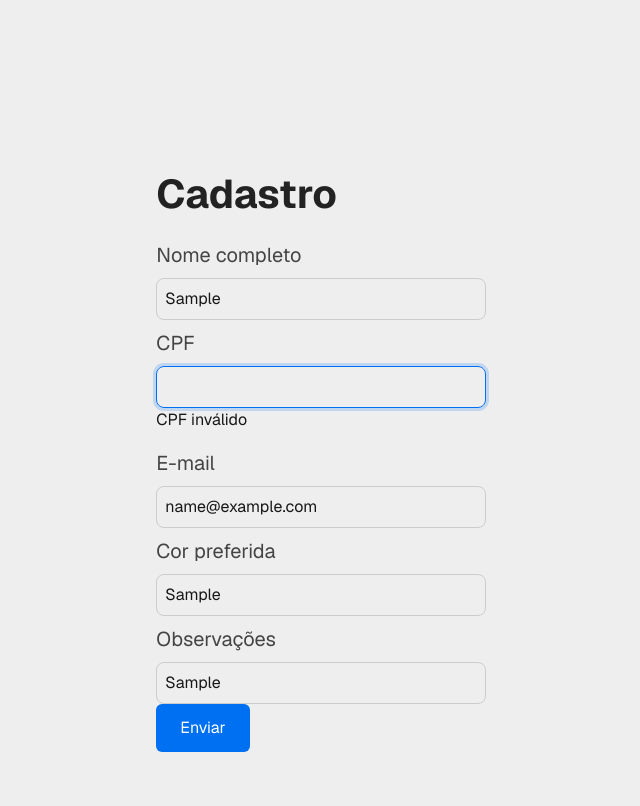
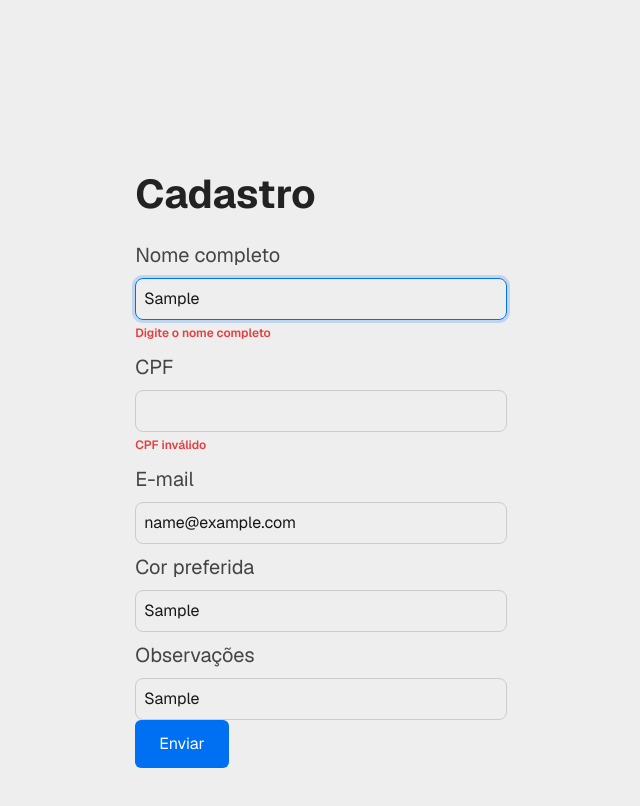
Before and after one commit to lipe-pepe/eteg-challenge, a Next.js app in the folder frontend/: page / in a window 1280 px wide. Both pictures are taken after typing "Sample", "Sample", "name@example.com", "Sample", "Sample" into the empty fields and a click on the button "Enviar". Shown: the top 806 px of the page, without its empty margins (319-959 px from the left). Built offline with nearby package versions, Linux system fonts and the light colour scheme.

Commit message:
feat: :sparkles: added create client service

```diff
--- a/frontend/src/app/layout.tsx
+++ b/frontend/src/app/layout.tsx
@@ -13,7 +13,7 @@ const geistMono = Geist_Mono({
 });
 
 export const metadata: Metadata = {
-  title: "John Doe's Form",
+  title: "Cadastro",
 };
 
 export default function RootLayout({
--- a/frontend/src/components/Form.tsx
+++ b/frontend/src/components/Form.tsx
@@ -4,18 +4,20 @@ import { useForm, SubmitHandler } from "react-hook-form";
 import { zodResolver } from "@hookform/resolvers/zod";
 import * as z from "zod";
 import { formatCpf } from "@/utils/formatCpf";
+import { createClient } from "@/services/clients/createClient";
 
 // Dúvidas
 
 // O CPF deve ser salvo sem pontos? Faz diferença
 // A cor deve ser selecionada entre as 7 cores do arco-íris ou pode ser um seletor de cores?
+// É tudo obrigatório?
 
 const formSchema = z.object({
-  name: z.string(),
+  name: z.string().includes(" ", { message: "Digite o nome completo" }), // O nome completo precisa ter espaço para separar nome e sobrenome
   cpf: z.string().regex(/^\d{3}\.\d{3}\.\d{3}-\d{2}$/, {
     message: "CPF inválido",
   }),
-  email: z.string(),
+  email: z.string().email({ message: "Formato do email inválido" }),
   favColor: z.string(),
   notes: z.string(),
 });
@@ -31,8 +33,19 @@ export const Form = () => {
     resolver: zodResolver(formSchema),
   });
 
-  const onSubmit: SubmitHandler<FormInputs> = (data: FormInputs) =>
+  const onSubmit: SubmitHandler<FormInputs> = async (data: FormInputs) => {
     console.log(data);
+    try {
+      const result = await createClient(data);
+      // TRATAR O SUCESSO CORRETAMENTE!!!
+      console.log("Cliente cadastrado com sucesso:", result);
+      alert("Cadastro realizado com sucesso!");
+    } catch (err) {
+      console.error(err);
+      // TRATAR A MENSAGEM DE ERRO CORRETAMENTE!
+      alert("Error");
+    }
+  };
 
   return (
     <div>
@@ -40,6 +53,9 @@ export const Form = () => {
       <form onSubmit={handleSubmit(onSubmit)}>
         <h3>Nome completo</h3>
         <input {...register("name")} />
+        {errors.name && (
+          <span className="input-error">{errors.name.message}</span>
+        )}
         <h3>CPF</h3>
         <input
           {...register("cpf", {
@@ -48,13 +64,24 @@ export const Form = () => {
             },
           })}
         />
-        {errors.cpf && <p>{errors.cpf.message}</p>}
+        {errors.cpf && (
+          <span className="input-error">{errors.cpf.message}</span>
+        )}
         <h3>E-mail</h3>
         <input {...register("email")} />
+        {errors.email && (
+          <span className="input-error">{errors.email.message}</span>
+        )}
         <h3>Cor preferida</h3>
         <input {...register("favColor")} />
+        {errors.favColor && (
+          <span className="input-error">{errors.favColor.message}</span>
+        )}
         <h3>Observações</h3>
         <input {...register("notes")} />
+        {errors.notes && (
+          <span className="input-error">{errors.notes.message}</span>
+        )}
         <button type="submit">Enviar</button>
       </form>
     </div>
--- /dev/null
+++ b/frontend/src/services/clients/createClient.ts
@@ -0,0 +1,24 @@
+export interface ClientData {
+  name: string;
+  cpf: string;
+  email: string;
+  favColor: string;
+  notes: string;
+}
+
+export async function createClient(data: ClientData) {
+  // ADICIONAR VARIAVEL DE AMBIENTE
+  const response = await fetch("http://localhost:3001/clients", {
+    method: "POST",
+    headers: {
+      "Content-Type": "application/json",
+    },
+    body: JSON.stringify(data),
+  });
+
+  if (!response.ok) {
+    throw new Error("Error creating client");
+  }
+
+  return response.json();
+}
```
